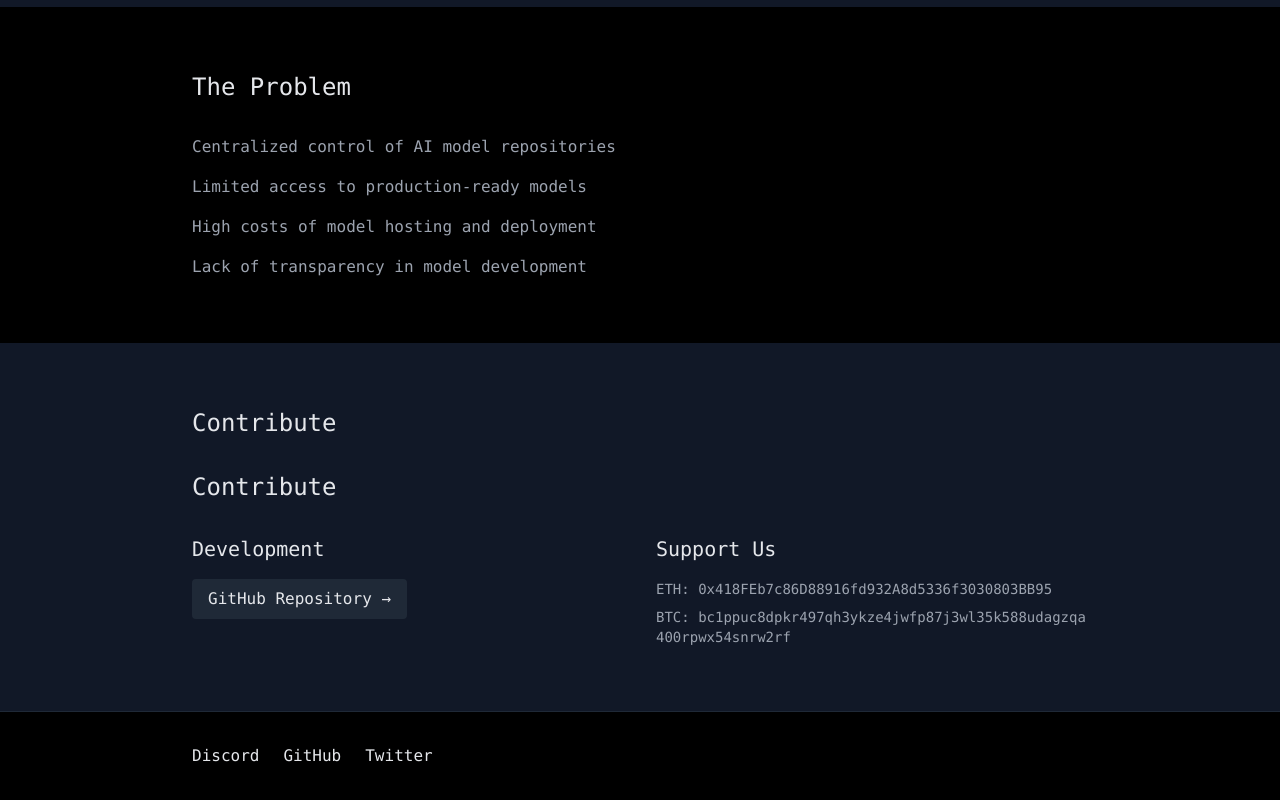
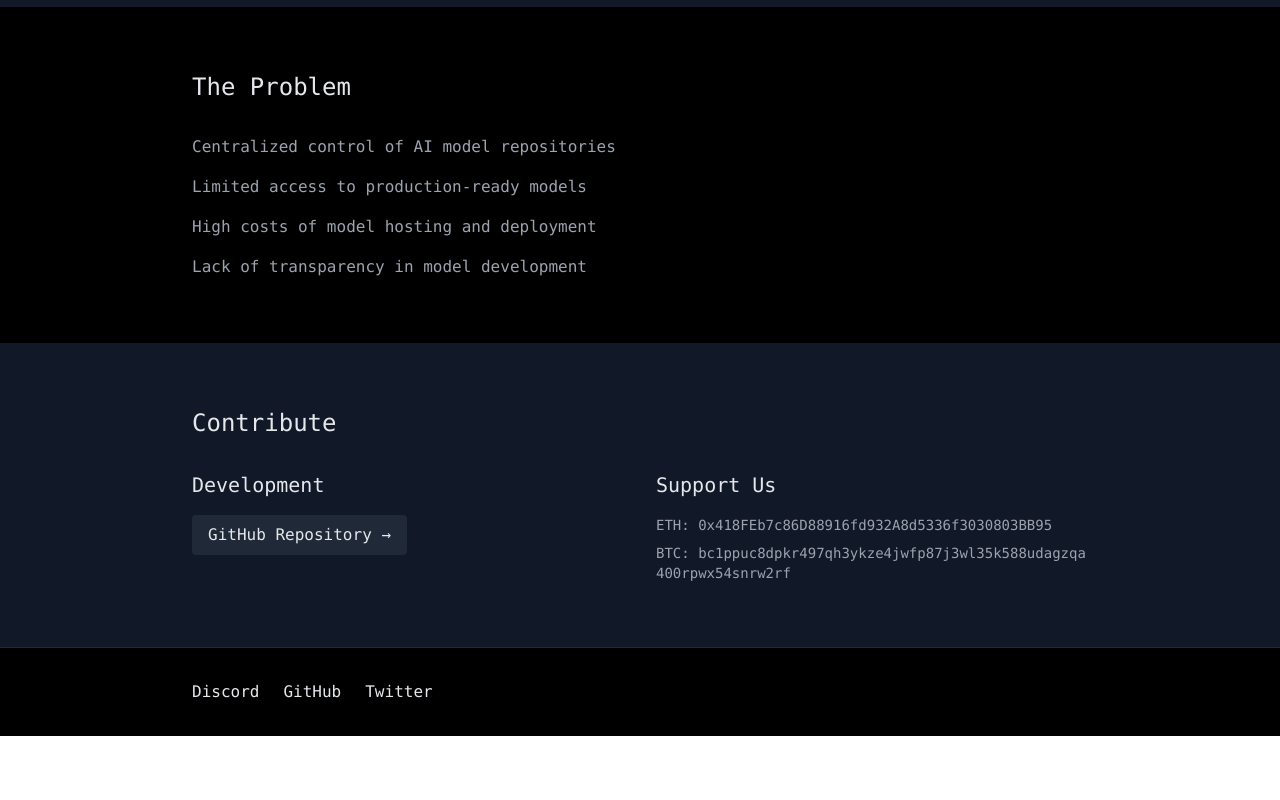
Before and after one commit to openface-ai/site, a Next.js app: page / in a window 1280 px wide. Shown: the part 577-1377 px from the top of the page. After the commit the page ends 1313 px from the top, so only its background shows below. Built offline with nearby package versions, Linux system fonts and the light colour scheme.

Commit message:
Remove duplicate header

```diff
--- a/app/page.tsx
+++ b/app/page.tsx
@@ -122,7 +122,6 @@ export default function Home() {
       <section id="contribute" className="py-16 px-4 bg-gray-900">
         <div className="max-w-4xl mx-auto">
           <h2 className="text-2xl mb-8">Contribute</h2>
-          <h2 className="text-2xl mb-8">Contribute</h2>
           <div className="grid grid-cols-1 md:grid-cols-2 gap-8">
             <div className="space-y-4">
               <h3 className="text-xl">Development</h3>
```
